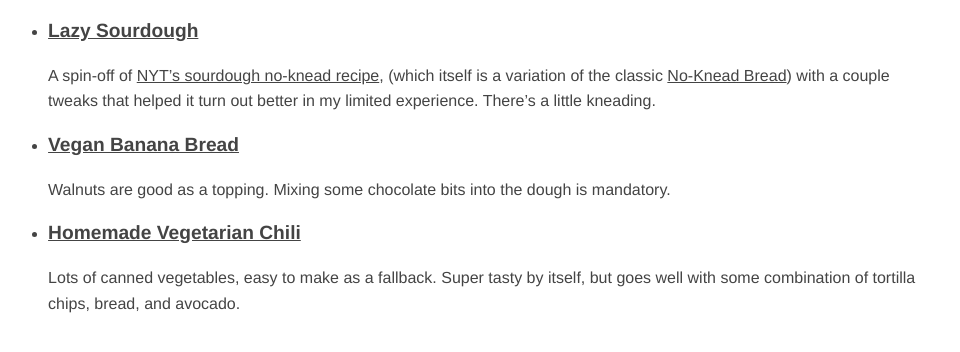
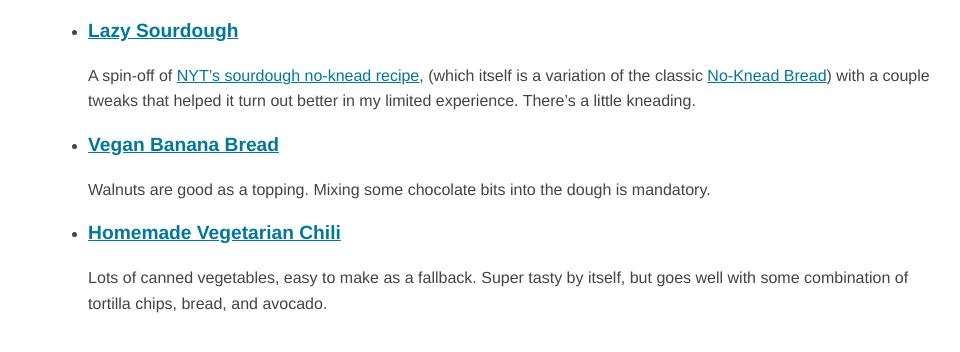
Before and after one commit to erik/food, a Jekyll site: the page built from index.md, in a window 1280 px wide. Shown: the top 352 px of the page, without its empty margins (147-1107 px from the left). Built offline with Jekyll 4.4.1, drawn with Linux system fonts in a browser that asks for light colours.

Commit message:
Fiddle with CSS more

```diff
--- a/_sass/base.scss
+++ b/_sass/base.scss
@@ -6,23 +6,18 @@ body {
   background-color: var(--background-color);
 }
 
-ul, ol {
-  padding-left: 0;
-  margin-top: 0;
-}
-
 h1, h2, h3 {
   margin-top: 0;
   margin-bottom: 0;
   font-size: 1.2em;
+  color: var(--accent-color);
 }
 
 a, a:visited {
-  color: var(--base-text-color);
+  color: var(--accent-color);
 }
 
 main {
   max-width: 100ch;
   margin: 1em auto;
-  padding: 0 2em;
 }
--- a/_sass/recipe.scss
+++ b/_sass/recipe.scss
@@ -3,6 +3,7 @@
     display: grid;
     grid-template-columns: repeat(6, 1fr);
     grid-gap: 0 2em;
+    padding: 1em;
 
     .header {
       grid-row: 1;
@@ -12,6 +13,7 @@
     .ingredients {
       grid-row: 2;
       grid-column: 5 / -1;
+
     }
 
     .instructions {
@@ -22,6 +24,11 @@
     .meta {
       grid-row: 1;
       grid-column: 5 / -1;
+    }
+
+    ul, ol {
+      margin-left: 0;
+      padding-left: 0;
     }
   }
 }
--- a/_sass/variables.scss
+++ b/_sass/variables.scss
@@ -8,7 +8,7 @@
   --background-color: #fff;
 
   /* Recipe specific variables */
-  --accent-color: #c82829;
+  --accent-color: #02779E;
   --large-text-toggle: 0;
 
   /* Variables not configured by options */
```
